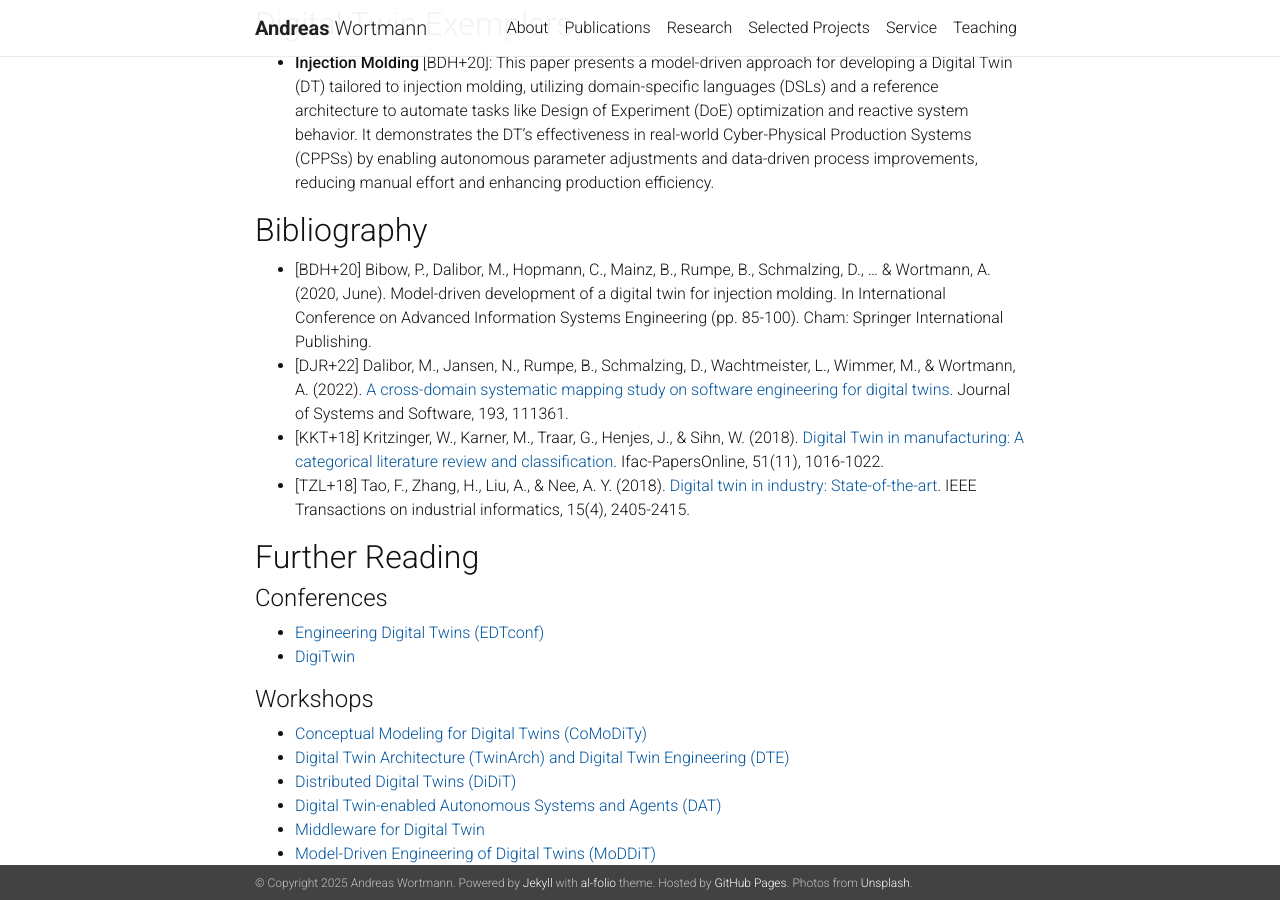
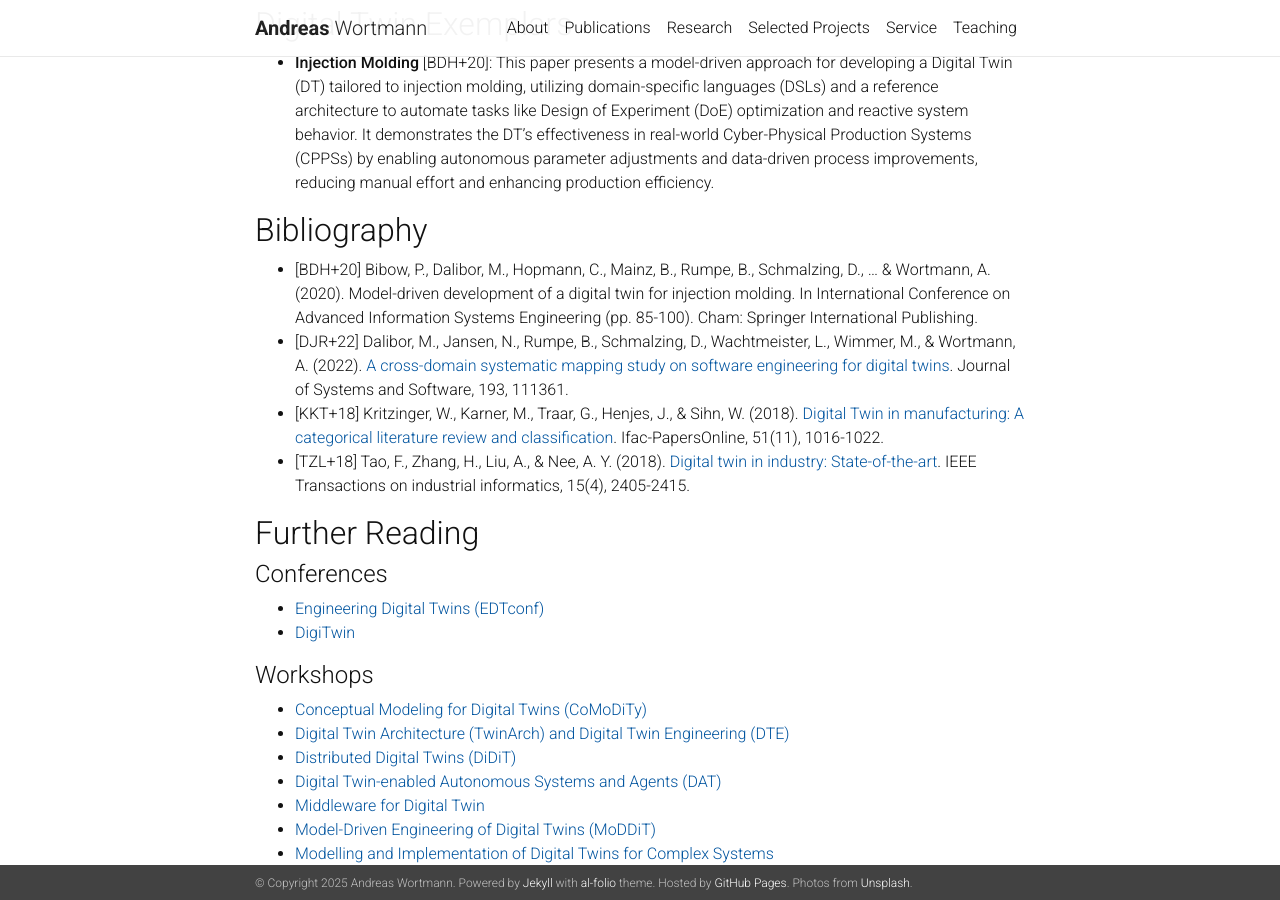
Before and after one commit to awortmann/awortmann.github.io, a Jekyll site: the page built from _pages/research/digital-twin-reading.md, in a window 1280 px wide and 900 px high, scrolled down 747 px. Built offline with Jekyll 4.4.1, drawn with Linux system fonts in a browser that asks for light colours; nearby versions of some CDN libraries; a style sheet for code colours, icons or effects is not loaded.

Commit message:
Minor update

```diff
--- a/_pages/research/digital-twin-reading.md
+++ b/_pages/research/digital-twin-reading.md
@@ -28,7 +28,7 @@
 
 ## Bibliography
 
-- [BDH+20] Bibow, P., Dalibor, M., Hopmann, C., Mainz, B., Rumpe, B., Schmalzing, D., ... & Wortmann, A. (2020, June). Model-driven development of a digital twin for injection molding. In International Conference on Advanced Information Systems Engineering (pp. 85-100). Cham: Springer International Publishing.
+- [BDH+20] Bibow, P., Dalibor, M., Hopmann, C., Mainz, B., Rumpe, B., Schmalzing, D., ... & Wortmann, A. (2020). Model-driven development of a digital twin for injection molding. In International Conference on Advanced Information Systems Engineering (pp. 85-100). Cham: Springer International Publishing.
 - [DJR+22] Dalibor, M., Jansen, N., Rumpe, B., Schmalzing, D., Wachtmeister, L., Wimmer, M., & Wortmann, A. (2022). [A cross-domain systematic mapping study on software engineering for digital twins](https://www.sciencedirect.com/science/article/pii/S0164121222000917). Journal of Systems and Software, 193, 111361.
 - [KKT+18] Kritzinger, W., Karner, M., Traar, G., Henjes, J., & Sihn, W. (2018). [Digital Twin in manufacturing: A categorical literature review and classification](https://www.sciencedirect.com/science/article/pii/S2405896318316021). Ifac-PapersOnline, 51(11), 1016-1022.
 - [TZL+18] Tao, F., Zhang, H., Liu, A., & Nee, A. Y. (2018). [Digital twin in industry: State-of-the-art](https://ieeexplore.ieee.org/stamp/stamp.jsp?arnumber=8477101&casa_token=PQm7GatFGw0AAAAA:HFsG-w4vMZUwz3nc3qO-6Xln2JA6HC8MyHtnyG5mtVcuPgUeXLL-c3HRhgCpv5zELVBPb-pq4bA). IEEE Transactions on industrial informatics, 15(4), 2405-2415.
```
